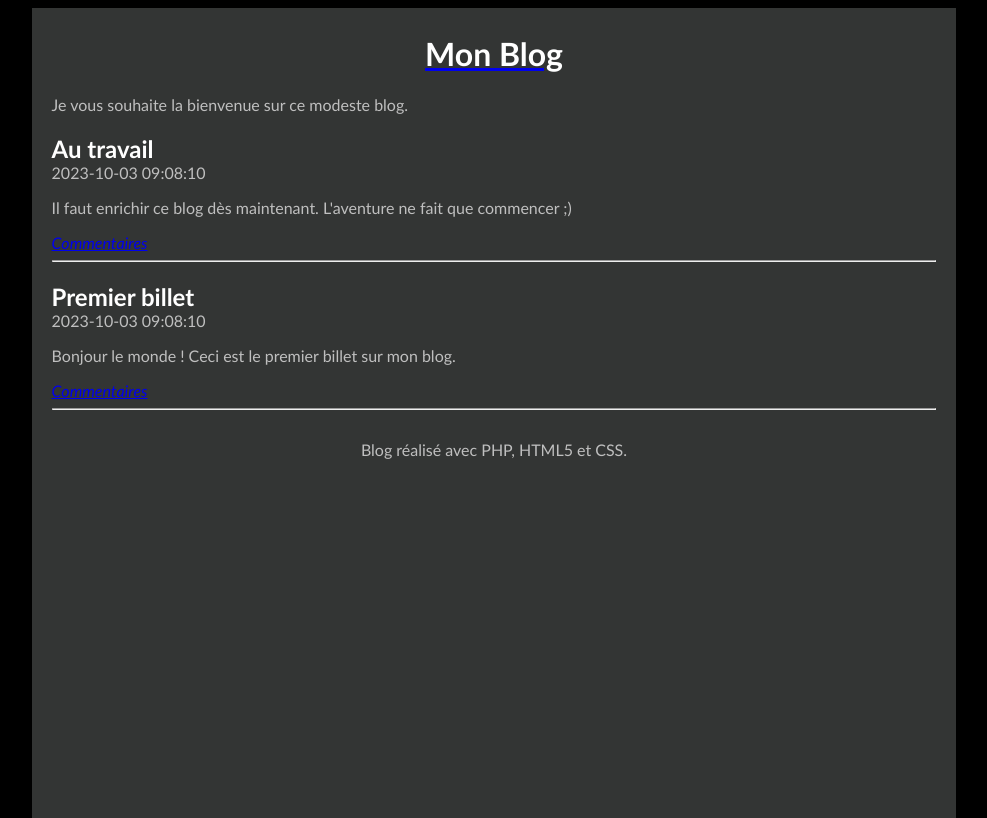
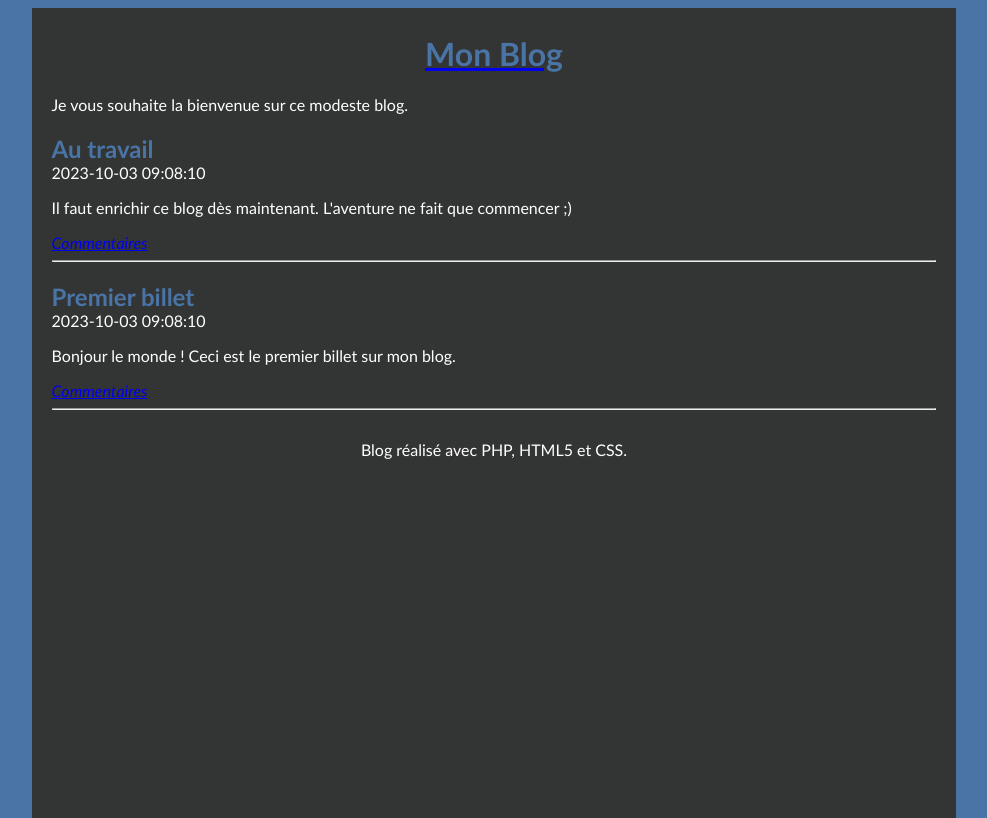
Before and after one commit to mathaez/monBlog, a PHP site: page / in a window 1280 px wide. Shown: the whole page, without its empty margins (146-1133 px from the left). Run offline with PHP 8.4, Linux system fonts and the light colour scheme; data comes from the database, SQL or seed files in the repository.

Commit message:
Mise en place du CSS

```diff
--- a/index.php
+++ b/index.php
@@ -25,7 +25,9 @@
                             <time><?= $billet['date'] ?></time>
                         </header>
                         <p><?= $billet['contenu'] ?></p>
+                <div id="commentaires">
                         <em><a href="#">Commentaires</a></em>
+                </div>
                     </article>
                     <hr />
                 <?php endforeach; ?>
--- a/style.css
+++ b/style.css
@@ -12,13 +12,13 @@
 }
 
 body {
-    color: #bfbfbf;
-    background: black;
+    color: white;
+    background: #4974a5;
     font-family: 'Futura-Medium', 'Futura', 'Trebuchet MS', sans-serif;
 }
 
 h1 {
-    color: white;
+    color: #4974a5;
 }
 
 .titreBillet {
@@ -41,3 +41,7 @@
 #titreBlog, #piedBlog {
     text-align: center;
 }
+
+#commentaires {
+color : white;
+}
```
